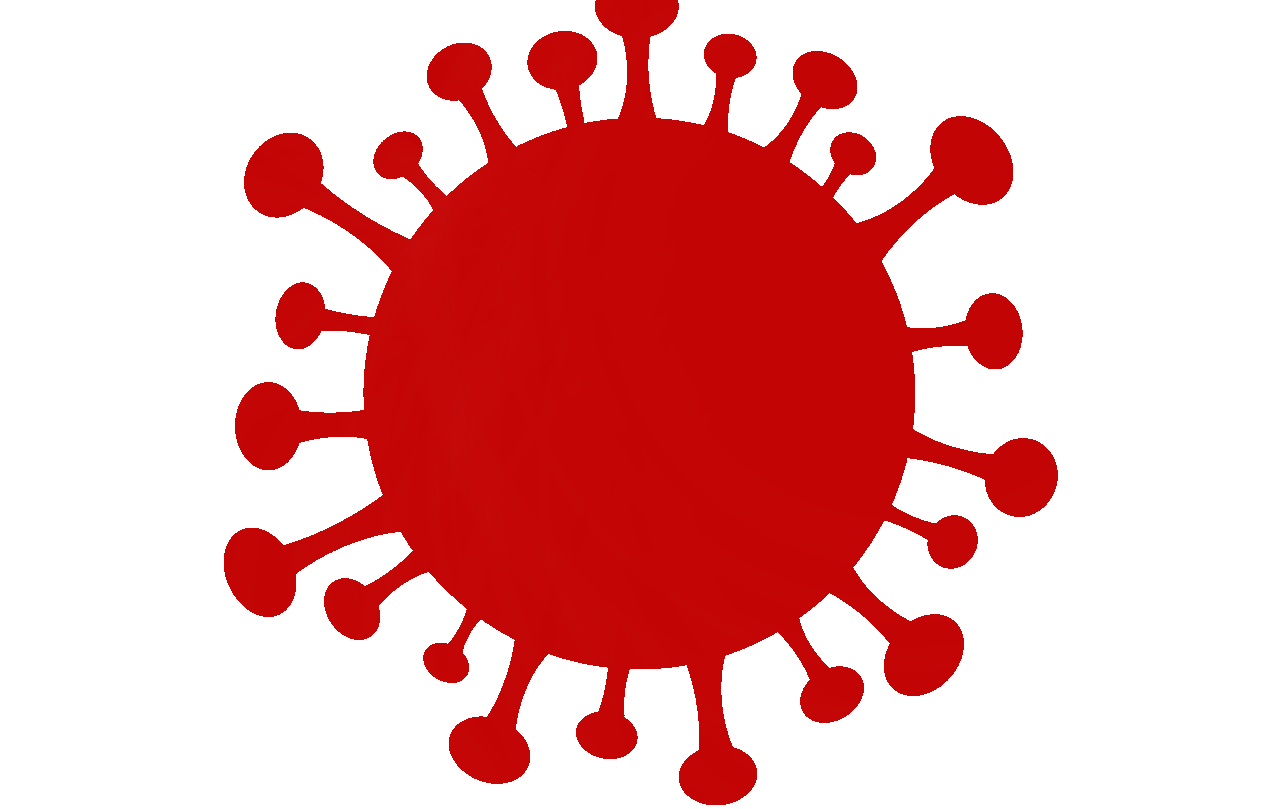
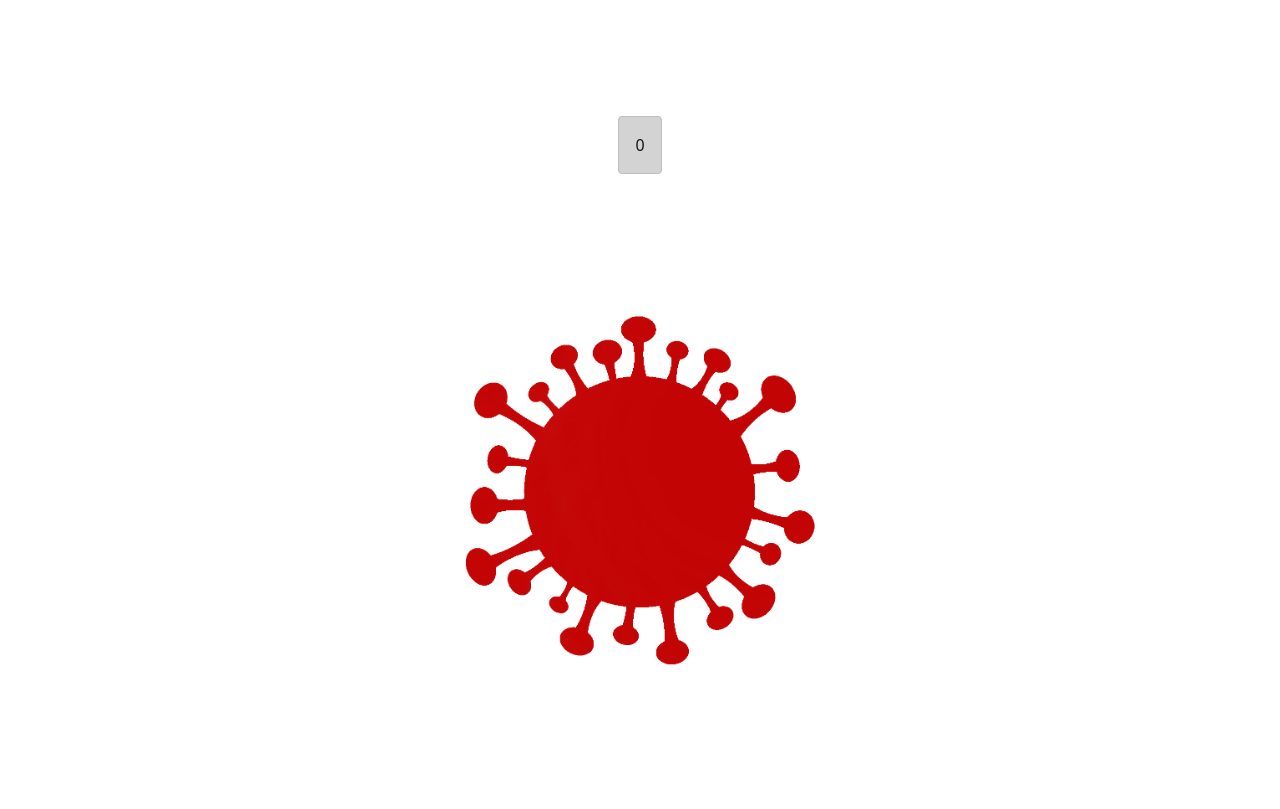
Before and after one commit to e-vinci/web2-2023-project-web-2023-project-group-2, a website built with webpack: page frontend/src/index.html in a window 1280 px wide. Both pictures are taken after a click on the link "Game". Shown: the part 105-914 px from the top of the page. Built offline with nearby package versions, Linux system fonts and the light colour scheme; a web font is replaced by a local one.

Commit message:
background change + popvalue start

```diff
--- a/frontend/src/Components/Pages/GamePage.js
+++ b/frontend/src/Components/Pages/GamePage.js
@@ -2,14 +2,22 @@ import anime from 'animejs/lib/anime.es'
 import covidImage from '../../img/covid-19-5551910_1280.png'
 
 const GamePage = () => {
+  const score = 0;
+  // const clickValue = 1;
 
   const main = document.querySelector('main');
 
+  main.className = 'homepage_body'
+
   const text = `
-  <div class="container d-flex justify-content-center align-items-center vh-100">
+  <div class="container d-flex justify-content-evenly align-items-center vh-100 flex-column">
+  <div class="alert alert-dark" role="alert">
+  ${score}
+  </div>
   <div class="covidContainer">
+    <div id="clickFeedback" class="click-feedback"></div>
     <div>
-      <img src="${covidImage}" class="covidClick" alt="PLAY" id="covidImg">
+      <img src="${covidImage}" class="covidClick" alt="PLAY" id="covidImg" width="350" height="350">
     </div>
   </div>
   </div>
@@ -19,10 +27,9 @@ const GamePage = () => {
   const covidClick = document.querySelector('#covidImg')
 
   covidClick.addEventListener('click', clickOnCovid)
+  // covidClick.addEventListener('clcik', popValueAnimation)
 
   function clickOnCovid() {
-    console.log('clické')
-
     anime({
       targets : '.covidClick',
       scale : 1.2,
@@ -42,6 +49,10 @@ const GamePage = () => {
     })
   }
 
+  /* function popValueAnimation(e) {
+
+  } */
+
 
 };
 
--- a/frontend/src/stylesheets/main.css
+++ b/frontend/src/stylesheets/main.css
@@ -125,3 +125,10 @@
     .btn-custom:hover {
       box-shadow: 0 0 10px rgba(0, 0, 0, 0.1);
     }
+
+/*CSS game page*/
+.alert-dark{
+  width: 300px;
+  height: auto;
+  text-align: center;
+}
```
